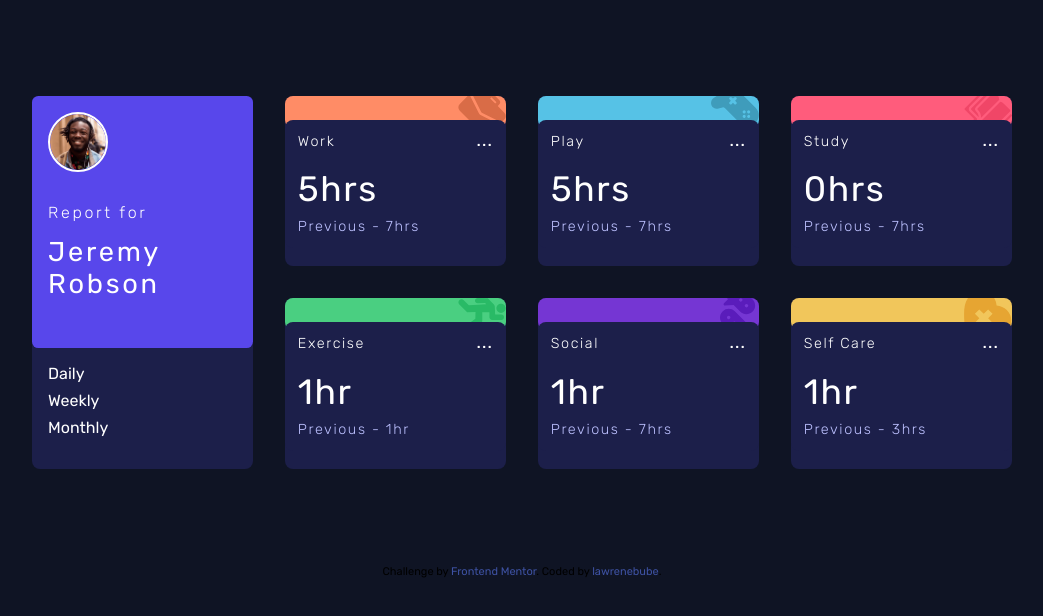
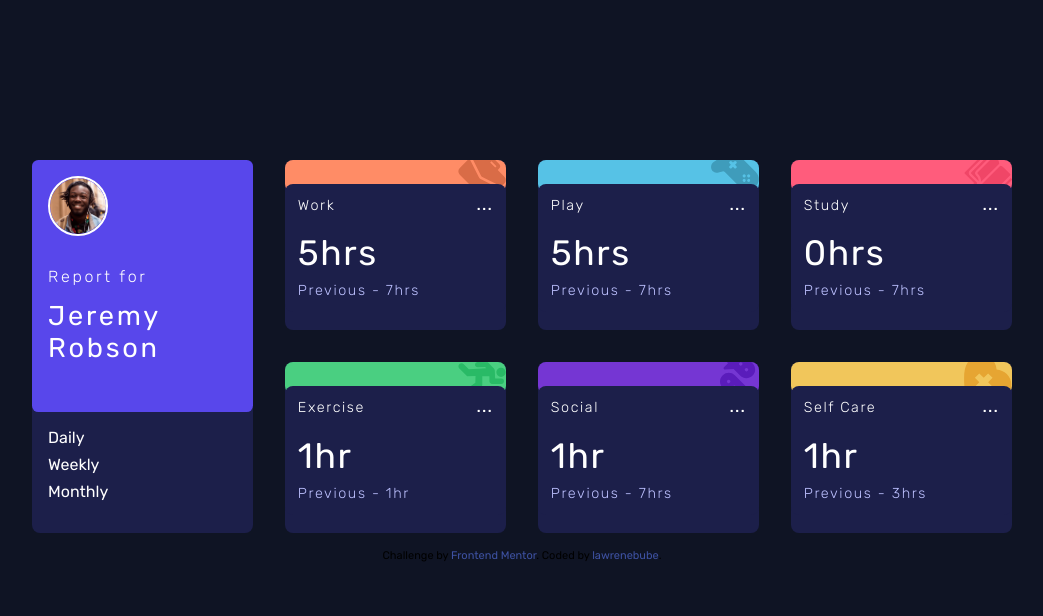
Before and after one commit to Lawrenebube/Time-tracking-dashboard, a plain HTML site: page index.html in a window 1280 px wide. Shown: the whole page, without its empty margins (118-1161 px from the left). Drawn offline with Linux system fonts and the light colour scheme.

Commit message:
accessibility

```diff
--- a/index.html
+++ b/index.html
@@ -37,7 +37,7 @@
       <div class="work-image">
       </div>
       <section class="box-section">
-        <h3> Work</h3>
+        <h2> Work</h2>
         <p class="loading">...</p>
         <p class="current" id="workCurrent"> 5hrs </p>
         <p class="previous" > Previous - <span id="workPrevious"> 7hrs</span></p>
@@ -47,7 +47,7 @@
     <div class="box">
       <div class="play-image"></div>
       <section class="box-section">
-        <h3> Play</h3>
+        <h2> Play</h2>
         <p class="loading">...</p>
         <p class="current" id="playCurrent" >5hrs</p>
         <p class="previous" > Previous - <span  id="playPrevious"> 7hrs</span></p>
@@ -56,7 +56,7 @@
     <div class="box">
       <div class="study-image"></div>
       <section class="box-section">
-        <h3> Study</h3>
+        <h2> Study</h2>
         <p class="loading">...</p>
         <p class="current" id="studyCurrent">0hrs</p>
         <p class="previous" > Previous - <span id="studyPrevious"> 7hrs</span></p>
@@ -65,7 +65,7 @@
     <div class="box">
       <div class="exercise-image"></div>
       <section class="box-section">
-        <h3>Exercise</h3>
+        <h2>Exercise</h2>
         <p class="loading">...</p>
         <p class="current" id="exerciseCurrent">1hr</p>
         <p class="previous" > Previous - <span id="exercisePrevious"> 1hr</span></p>
@@ -74,7 +74,7 @@
     <div class="box">
       <div class="social-image"></div>
       <section class="box-section">
-        <h3>Social</h3>
+        <h2>Social</h2>
         <p class="loading">...</p>
         <p class="current" id="socialCurrent">1hr</p>
         <p class="previous" > Previous - <span  id="socialPrevious"> 7hrs</span></p>
@@ -84,7 +84,7 @@
     <div class="box">
       <div class="self-care-image"></div>
       <section class="box-section">
-        <h3>Self Care</h3>
+        <h2>Self Care</h2>
         <p class="loading">...</p>
         <p class="current" id="selfCareCurrent">1hr</p>
         <p class="previous" > Previous - <span id="selfCarePrevious"> 3hrs </span></p>
--- a/style.css
+++ b/style.css
@@ -27,7 +27,7 @@ body {
 .container {
     display: grid;
     gap: 2em;
-    margin:6em 1em;
+    margin:10em 1em 1em 1em;
     grid-template-columns: 1fr 1fr 1fr 1fr;
     color: white;
 }
@@ -132,7 +132,7 @@ nav a:focus {
     font-size: 0.9rem;
     color: var(--Pale-Blue);
 }
-.box-section h3 {
+.box-section h2 {
     font-weight: 300;
     font-size: 0.9rem;
 }
```
